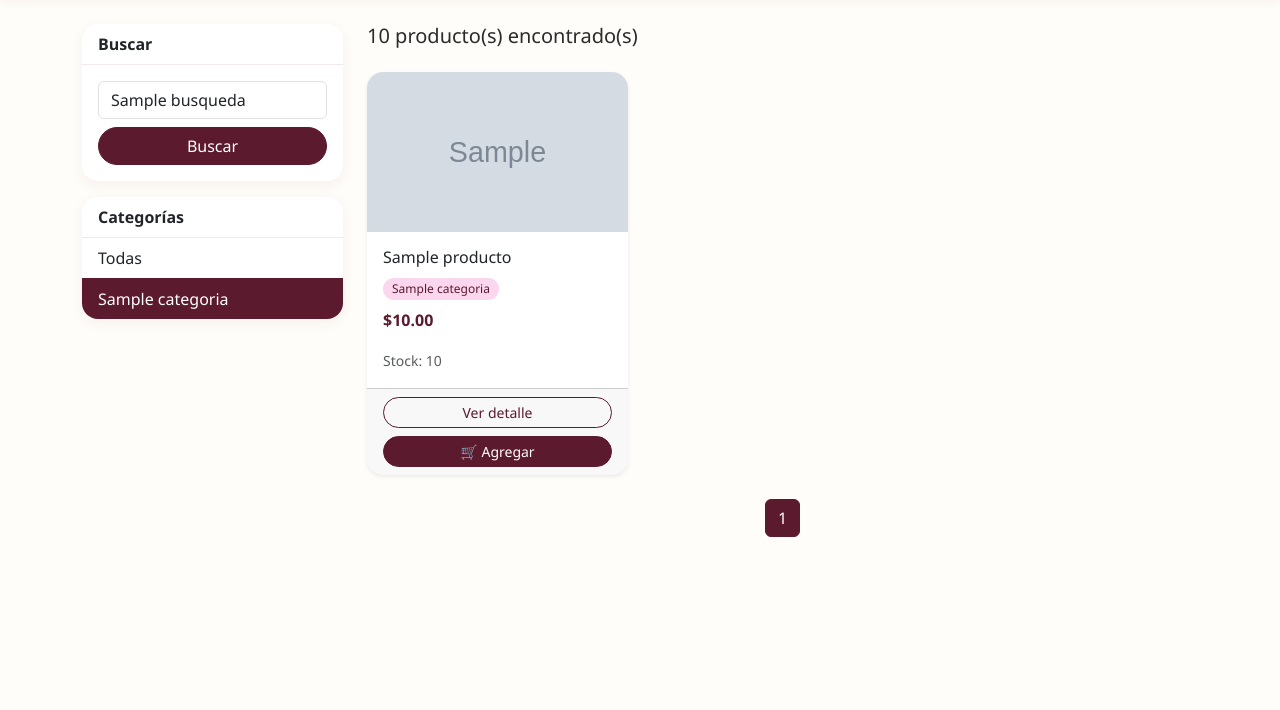
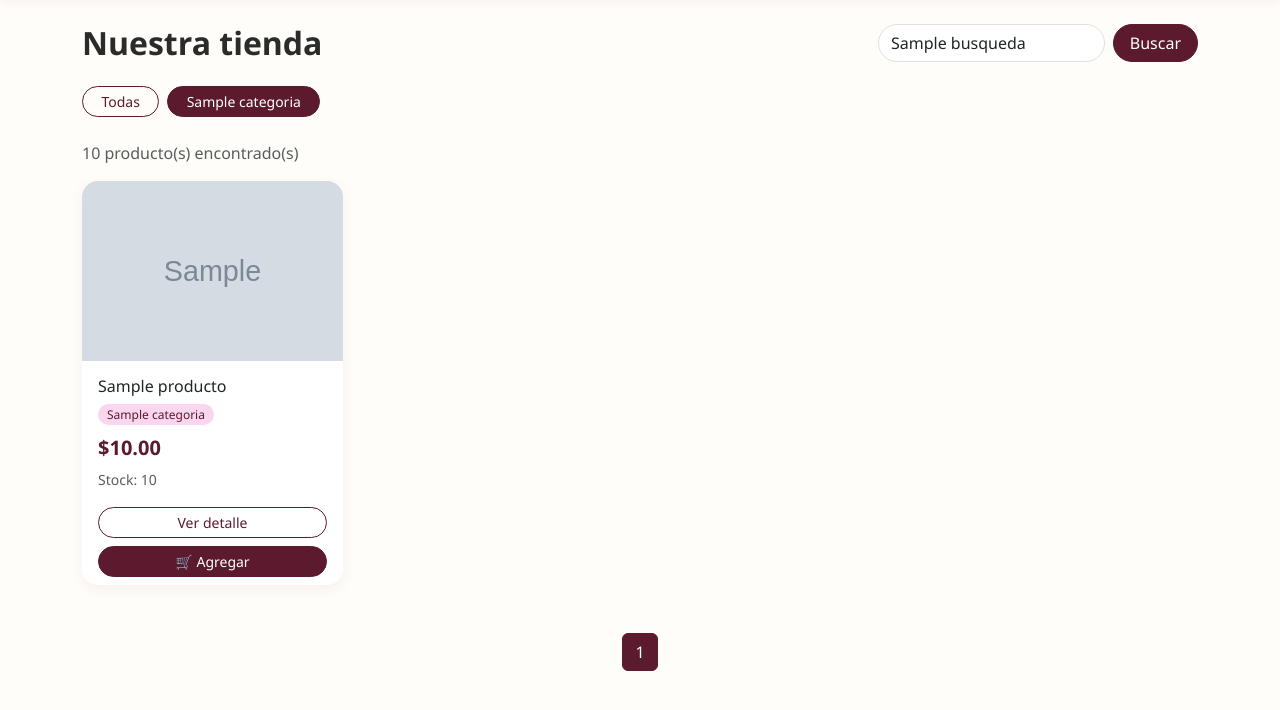
Before and after one commit to gabriel-toaquiza/e-shoop, a Flask app: template app/templates/public/tienda.html in a window 1280 px wide. Shown: the part 57-767 px from the top of the page. Run offline with Flask 3, Linux system fonts and the light colour scheme; the template is opened without the code that fills it: most values are stand-ins (such as "Sample title", 1, 10 or a date in 2020); grey boxes marked "Sample" are stand-in pictures.

Commit message:
Rediseño de tienda

```diff
--- a/app/templates/public/tienda.html
+++ b/app/templates/public/tienda.html
@@ -1,73 +1,55 @@
 {% extends 'base.html' %}
-{% block title %}Tienda{% endblock %}
+{% block title %}Tienda – Manualidades{% endblock %}
 
 {% block content %}
-<div class="row">
 
-  <!-- Sidebar filtros -->
-  <div class="col-md-3">
-    <div class="card mb-3">
-      <div class="card-header fw-bold">Buscar</div>
-      <div class="card-body">
-        <form method="GET">
+<div class="d-flex flex-wrap justify-content-between align-items-center mb-4 gap-2">
+  <h2 class="fw-bold mb-0">Nuestra tienda</h2>
+  <form method="GET" class="d-flex" style="max-width:320px;">
     <input type="text" name="q" value="{{ busqueda }}"
-                 class="form-control mb-2" placeholder="Nombre del producto...">
-          <button class="btn btn-primary w-100">Buscar</button>
+           class="form-control rounded-pill me-2" placeholder="Buscar producto...">
+    <button class="btn btn-primary rounded-pill px-3">Buscar</button>
   </form>
 </div>
+
+<!-- Filtro de categorías (chips) -->
+<div class="d-flex flex-wrap gap-2 mb-4">
+  <a href="{{ url_for('public.tienda') }}"
+     class="btn btn-sm rounded-pill {{ 'btn-primary' if not categoria_id else 'btn-outline-primary' }}">Todas</a>
+  {% for cat in categorias %}
+  <a href="{{ url_for('public.tienda', categoria=cat.id) }}"
+     class="btn btn-sm rounded-pill {{ 'btn-primary' if categoria_id == cat.id else 'btn-outline-primary' }}">{{ cat.nombre }}</a>
+  {% endfor %}
 </div>
 
-    <div class="card">
-      <div class="card-header fw-bold">Categorías</div>
-      <div class="list-group list-group-flush">
-        <a href="{{ url_for('public.tienda') }}"
-           class="list-group-item list-group-item-action
-                  {% if not categoria_id %}active{% endif %}">
-          Todas
-        </a>
-        {% for cat in categorias %}
-        <a href="{{ url_for('public.tienda', categoria=cat.id) }}"
-           class="list-group-item list-group-item-action
-                  {% if categoria_id == cat.id %}active{% endif %}">
-          {{ cat.nombre }}
-        </a>
-        {% endfor %}
-      </div>
-    </div>
-  </div>
-
-  <!-- Grilla de productos -->
-  <div class="col-md-9">
-    <div class="d-flex justify-content-between mb-3">
-      <h5>{{ productos.total }} producto(s) encontrado(s)</h5>
-    </div>
+<p class="text-muted mb-3">{{ productos.total }} producto(s) encontrado(s)</p>
 
 {% if productos.items %}
-    <div class="row row-cols-1 row-cols-md-3 g-4">
+<div class="row row-cols-2 row-cols-md-3 row-cols-lg-4 g-4">
   {% for p in productos.items %}
   <div class="col">
-        <div class="card h-100 shadow-sm">
+    <div class="card h-100">
+      <a href="{{ url_for('public.detalle_producto', id=p.id) }}">
         {% if p.imagen %}
           <img src="{{ url_for('static', filename='img/' + p.imagen) }}"
-                 class="card-img-top" style="height:160px; object-fit:cover;">
+               class="card-img-top" style="height:180px;object-fit:cover;" alt="{{ p.nombre }}">
         {% else %}
-            <div class="bg-light text-center py-4 text-muted">Sin imagen</div>
+          <div class="d-flex align-items-center justify-content-center text-muted"
+               style="height:180px;background:#f3eef0;">Sin imagen</div>
         {% endif %}
+      </a>
       <div class="card-body">
-            <h6 class="card-title">{{ p.nombre }}</h6>
-            <span class="badge bg-secondary">{{ p.categoria.nombre }}</span>
-            <p class="text-primary fw-bold mt-2">${{ "%.2f"|format(p.precio) }}</p>
+        <h6 class="card-title mb-1">{{ p.nombre }}</h6>
+        {% if p.categoria %}<span class="badge bg-secondary mb-2">{{ p.categoria.nombre }}</span>{% endif %}
+        <p class="text-primary fw-bold fs-5 mb-1">${{ "%.2f"|format(p.precio) }}</p>
         <small class="text-muted">Stock: {{ p.stock }}</small>
       </div>
-          <div class="card-footer d-grid gap-2">
-            <a href="{{ url_for('public.detalle_producto', id=p.id) }}"
-               class="btn btn-sm btn-outline-primary">Ver detalle</a>
-            <form method="POST"
-                  action="{{ url_for('public.agregar_carrito', id=p.id) }}">
+      <div class="card-footer bg-transparent border-0 pt-0 d-grid gap-2">
+        <a href="{{ url_for('public.detalle_producto', id=p.id) }}" class="btn btn-sm btn-outline-primary">Ver detalle</a>
+        <form method="POST" action="{{ url_for('public.agregar_carrito', id=p.id) }}">
           <input type="hidden" name="cantidad" value="1">
-              <button class="btn btn-sm btn-primary w-100"
-                      {% if not p.tiene_stock() %}disabled{% endif %}>
-                🛒 Agregar
+          <button class="btn btn-sm btn-primary w-100" {% if not p.tiene_stock() %}disabled{% endif %}>
+            {% if p.tiene_stock() %}🛒 Agregar{% else %}Sin stock{% endif %}
           </button>
         </form>
       </div>
@@ -77,43 +59,32 @@
 </div>
 
 <!-- Paginación -->
-    <nav class="mt-4">
+<nav class="mt-5">
   <ul class="pagination justify-content-center">
     {% if productos.has_prev %}
-        <li class="page-item">
-          <a class="page-link"
-             href="{{ url_for('public.tienda', pagina=productos.prev_num,
-                             categoria=categoria_id, q=busqueda) }}">
-            Anterior
-          </a>
-        </li>
+    <li class="page-item"><a class="page-link" href="{{ url_for('public.tienda', pagina=productos.prev_num, categoria=categoria_id, q=busqueda) }}">Anterior</a></li>
     {% endif %}
     {% for num in productos.iter_pages() %}
       {% if num %}
       <li class="page-item {% if num == productos.page %}active{% endif %}">
-            <a class="page-link"
-               href="{{ url_for('public.tienda', pagina=num,
-                               categoria=categoria_id, q=busqueda) }}">
-              {{ num }}
-            </a>
+        <a class="page-link" href="{{ url_for('public.tienda', pagina=num, categoria=categoria_id, q=busqueda) }}">{{ num }}</a>
       </li>
+      {% else %}
+      <li class="page-item disabled"><span class="page-link">…</span></li>
       {% endif %}
     {% endfor %}
     {% if productos.has_next %}
-        <li class="page-item">
-          <a class="page-link"
-             href="{{ url_for('public.tienda', pagina=productos.next_num,
-                             categoria=categoria_id, q=busqueda) }}">
-            Siguiente
-          </a>
-        </li>
+    <li class="page-item"><a class="page-link" href="{{ url_for('public.tienda', pagina=productos.next_num, categoria=categoria_id, q=busqueda) }}">Siguiente</a></li>
     {% endif %}
   </ul>
 </nav>
 
 {% else %}
-    <div class="alert alert-info">No se encontraron productos.</div>
+<div class="text-center text-muted py-5">
+  <div class="fs-1 mb-2">🔍</div>
+  <p>No se encontraron productos.</p>
+  <a href="{{ url_for('public.tienda') }}" class="btn btn-outline-primary rounded-pill">Ver todo</a>
+</div>
 {% endif %}
-  </div>
-</div>
+
 {% endblock %}
```
Lines whose indentation alone changed are shown as unchanged.
